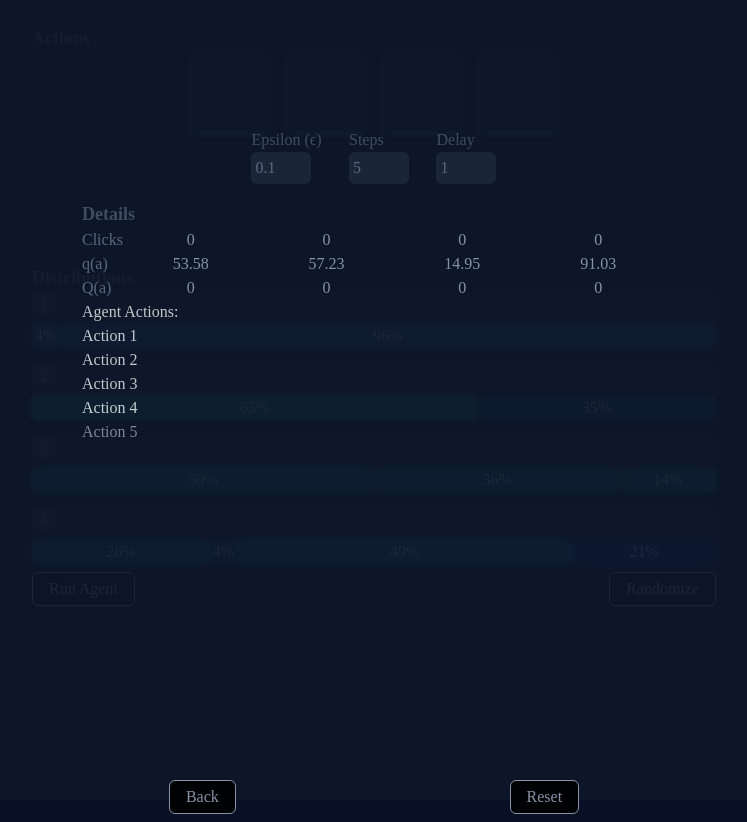
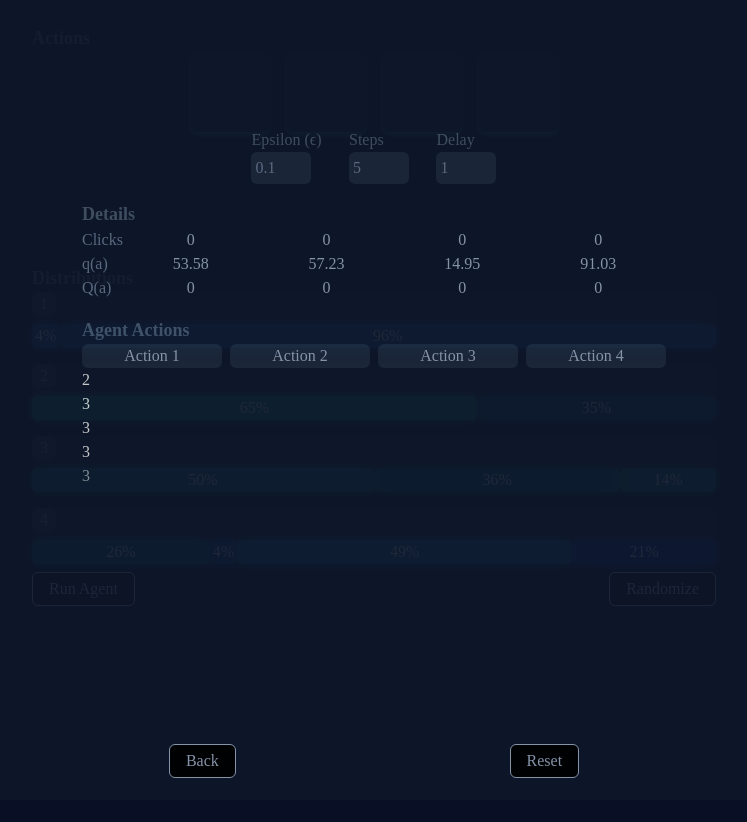
Before and after one commit to mweglowski/bandit_demonstration, a React (Create React App) app: page / in a window 1280 px wide. Shown: the whole page, without its empty margins (266-1013 px from the left). After the commit the page ends 800 px from the top, so only its background shows below. Built offline with nearby package versions, Linux system fonts and the light colour scheme.

Commit message:
agent actions simulation progress

```diff
--- a/src/components/SimulationContent.jsx
+++ b/src/components/SimulationContent.jsx
@@ -2,9 +2,14 @@ import React, { useEffect, useState } from "react";
 import Button from "../UI/Button";
 import BanditDetails from "./BanditDetails";
 import Section from "../UI/Section";
+import { allSame } from "../utils/allSame";
 
-const SimulationContent = ({ toggleDisplay, banditsData }) => {
-  // State to store actions
+const SimulationContent = ({
+  toggleDisplay,
+  banditsData,
+  updateBanditsData,
+}) => {
+  const [estimatedValues, setEstimatedValues] = useState([]);
   const [actions, setActions] = useState([]);
   const [epsilon, updateEpsilon] = useState(0.1);
   const [steps, updateSteps] = useState(5);
@@ -12,13 +17,47 @@ const SimulationContent = ({ toggleDisplay, banditsData }) => {
   const [isActive, setIsActive] = useState(true);
   const [isSimulationFinished, setIsSimulationFinished] = useState(false);
 
+  // useEffect(() => {
+  //   const initialEstimatedValues = banditsData.map((bandit) => bandit.Q);
+
+  //   setEstimatedValues(initialEstimatedValues);
+  // }, []);
+
   useEffect(() => {
     if (!isActive) return;
 
+    const initialEstimatedValues = banditsData.map((bandit) => bandit.Q);
+
+    setEstimatedValues(initialEstimatedValues);
+
     if (actions.length < steps) {
       const intervalId = setInterval(() => {
-        const newAction = `Action ${actions.length + 1}`;
-        setActions((prevActions) => [...prevActions, newAction]);
+        // AGENT DECIDES WHAT ACTION TO CHOOSE
+        // FIRSTLY FINDS MAX Q(a)
+        // AND IF Math.random() < EPSILON, AGENT DECIDES TO CHOOSE ANOTHER ACTION (EXPLORATION, NON-GREEDY)
+        // IF EPSILON === 0 (EXPLOITATION, GREEDY)
+
+        let nextAction = -1;
+        if (allSame(estimatedValues)) {
+          // SELECT RANDOM ACTION
+          nextAction = Math.round(Math.random() * 4);
+        } else {
+          // SELECT ACTION WITH THE HIGHEST ESTIMATED VALUE
+          nextAction = estimatedValues.index(Math.max(estimatedValues));
+
+          // CHECK IF Math.random() < EPSILON, IF YES CHECK ANOTHER RANDOM ACTION
+          if (Math.random() < epsilon) {
+            const actionsWithLowerValues = [0, 1, 2, 3].filter(
+              (action) => action != nextAction
+            );
+
+            const nextActionIndex = Math.round(Math.random() * actionsWithLowerValues.length)
+            nextAction = actionsWithLowerValues[nextActionIndex]
+          }
+        }
+
+        // ADD ACTION TO actions
+        setActions((prevActions) => [...prevActions, nextAction]);
       }, delay * 1000); // ms
 
       return () => clearInterval(intervalId);
@@ -41,11 +80,13 @@ const SimulationContent = ({ toggleDisplay, banditsData }) => {
 
     updateEpsilon(e.target.current.value);
   };
+
   const stepChangeHandler = (e) => {
     e.preventDefault();
 
     updateSteps(e.target.current.value);
   };
+
   const delayChangeHandler = (e) => {
     e.preventDefault();
 
@@ -96,14 +137,32 @@ const SimulationContent = ({ toggleDisplay, banditsData }) => {
       </Section>
 
       {/* AGENT ACTIONS TABLE */}
-      <div className="h-[60vh] overflow-auto">
-        <p>Agent Actions:</p>
-        {actions.map((action, index) => (
-          <div key={index} className="fade-in-animation">
-            {action}
+      <Section title="Agent Actions">
+        <div className="h-[50vh] overflow-auto">
+          {/* AGENT INDEX ROW */}
+          <div className="flex gap-2">
+            <div className="w-full text-center rounded-md bg-slate-800 text-slate-400">
+              Action 1
+            </div>
+            <div className="w-full text-center rounded-md bg-slate-800 text-slate-400">
+              Action 2
+            </div>
+            <div className="w-full text-center rounded-md bg-slate-800 text-slate-400">
+              Action 3
+            </div>
+            <div className="w-full text-center rounded-md bg-slate-800 text-slate-400">
+              Action 4
+            </div>
           </div>
-        ))}
-      </div>
+
+          {/* AGENT DECISIONS RECORDS */}
+          {actions.map((action, index) => (
+            <div key={index} className="fade-in-animation">
+              {action}
+            </div>
+          ))}
+        </div>
+      </Section>
 
       {/* CONTROL BUTTONS */}
       <div className="flex justify-evenly">
```
